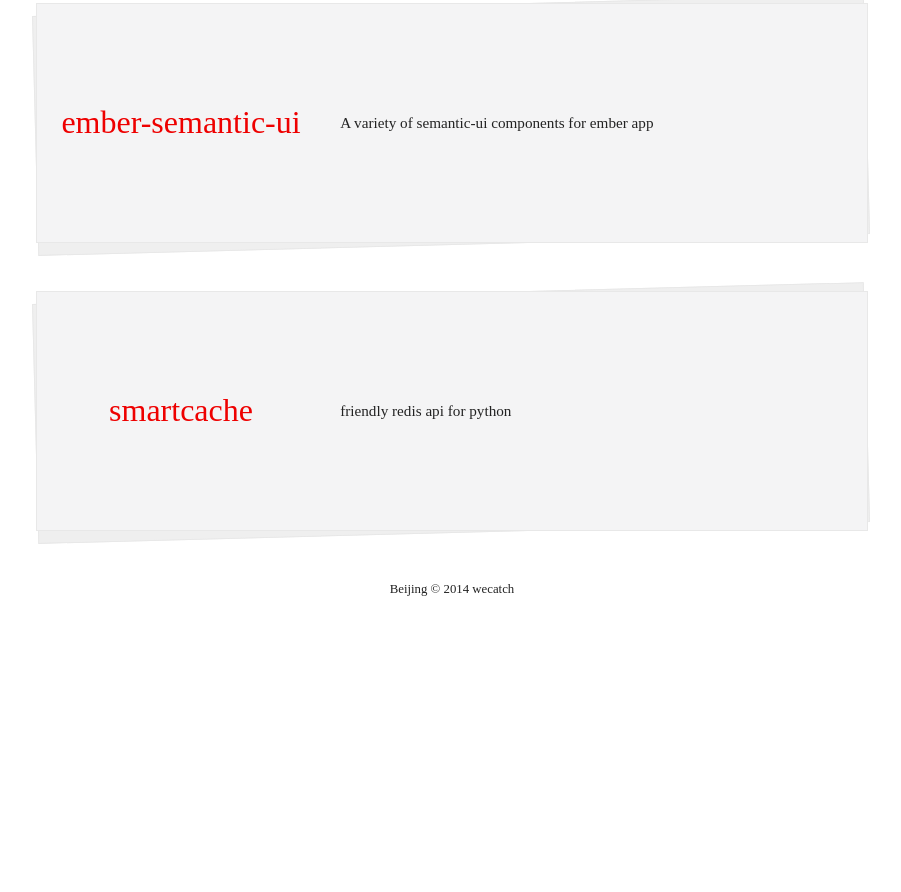
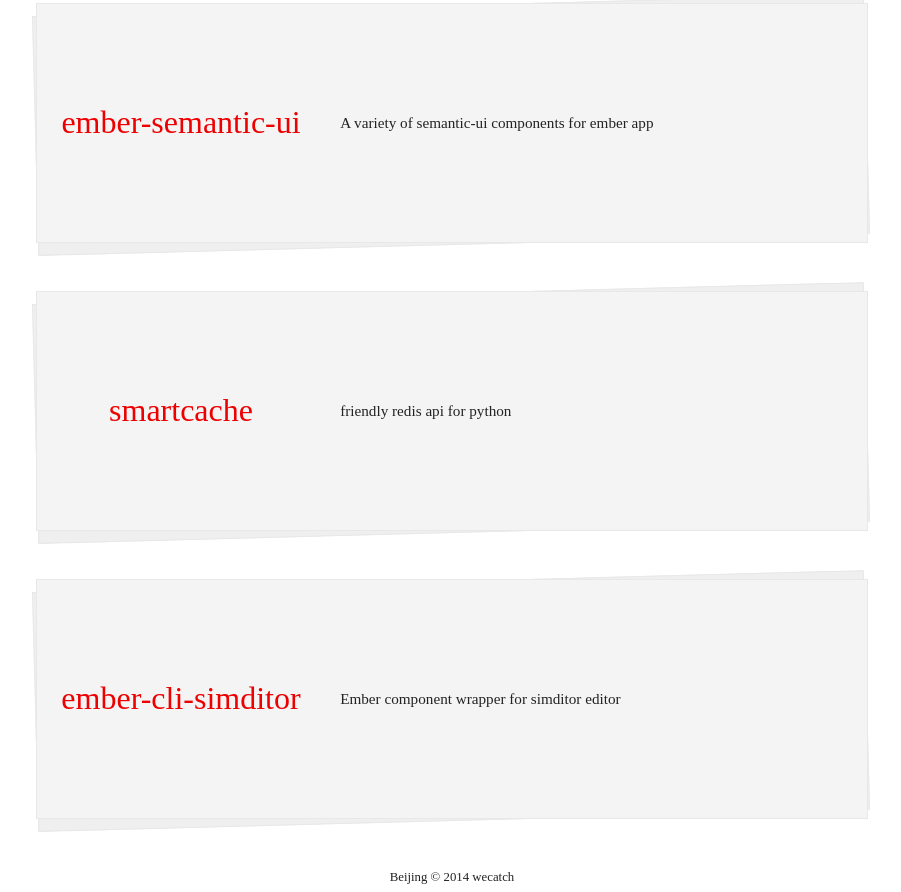
Before and after one commit to wecatch/wecatch.github.io, a plain HTML site: page project.html in a window 1280 px wide. Shown: the part 1059-1951 px from the top of the page, without its empty margins (188-1089 px from the left). Before the commit the page ends 1663 px from the top, so only its background shows below. Drawn offline with nearby package versions, Linux system fonts and the light colour scheme.

Commit message:
add ember-cli-simditor

```diff
--- a/project.html
+++ b/project.html
@@ -126,6 +126,22 @@
                                 </div>
                             </div>
                         </li>
+                        <li class="item">
+                            <div class="table middle">
+                                <div class="row">
+                                    <div class="cell info">
+                                        <h3 class="title">
+                                            <a href="http://wecatch.me/ember-cli-simditor/" target="_blank">ember-cli-simditor</a>
+                                        </h3>
+                                    </div>
+                                    <div class="cell content">
+                                        <p>
+                                            Ember component wrapper for simditor editor
+                                        </p>
+                                    </div>
+                                </div>
+                            </div>
+                        </li>
                     </ul>
                 </div>
             </article>
```
Also changed, not shown: index.html (+19 -0 lines).
